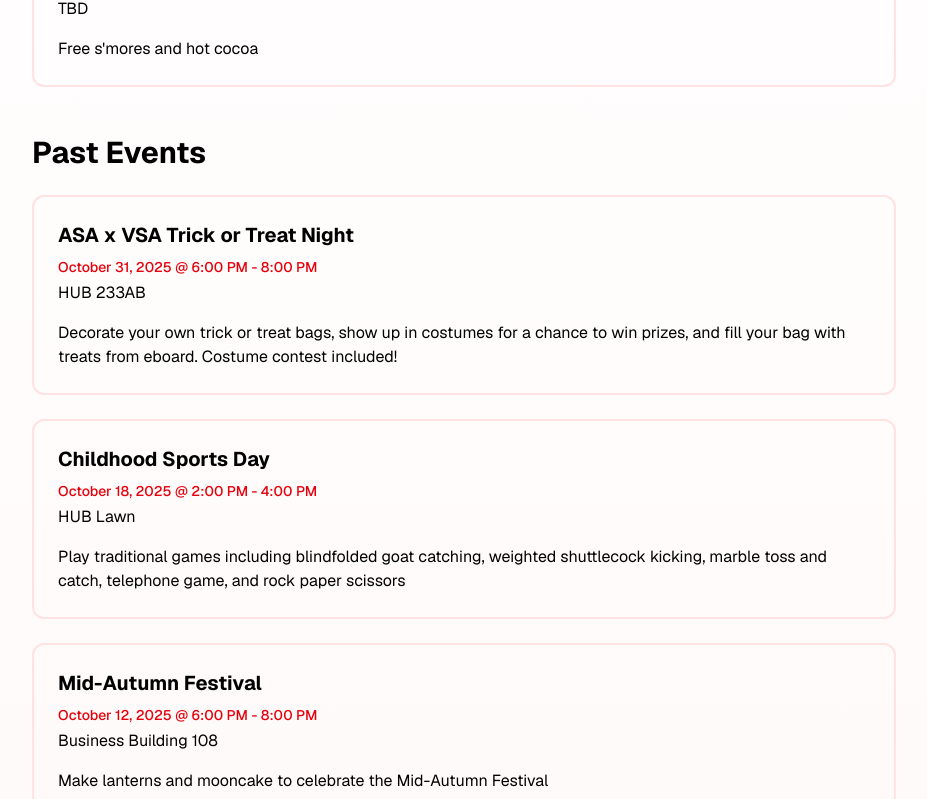
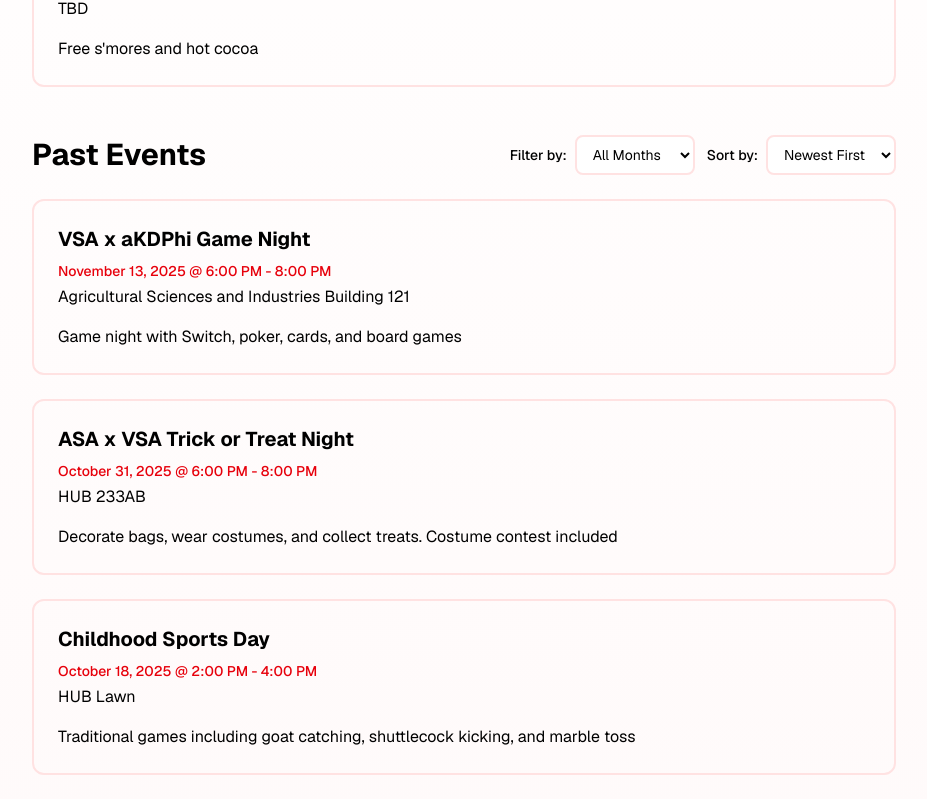
Before and after one commit to khai-ta/psu-vsa-website, a Next.js app: page /events in a window 1280 px wide. Shown: the part 613-1412 px from the top of the page, without its empty margins (176-1103 px from the left). Built offline with nearby package versions, Linux system fonts and the light colour scheme.

Commit message:
fix ui and event page

```diff
--- a/src/app/events/page.tsx
+++ b/src/app/events/page.tsx
@@ -1,6 +1,11 @@
+"use client";
+
 import Link from "next/link";
+import { useState, useMemo } from "react";
 
 export default function Events() {
+  const [sortBy, setSortBy] = useState<"date-desc" | "date-asc" | "title">("date-desc");
+  const [filterMonth, setFilterMonth] = useState<string>("all");
   const upcomingEvents = [
     {
       id: 1,
@@ -16,19 +21,30 @@ export default function Events() {
   const pastEvents = [
     {
       id: 2,
+      title: "VSA x aKDPhi Game Night",
+      date: "November 13, 2025",
+      time: "6:00 PM - 8:00 PM",
+      location: "Agricultural Sciences and Industries Building 121",
+      description: "Game night with Switch, poker, cards, and board games",
+      month: "November",
+    },
+    {
+      id: 3,
       title: "ASA x VSA Trick or Treat Night",
       date: "October 31, 2025",
       time: "6:00 PM - 8:00 PM",
       location: "HUB 233AB",
-      description: "Decorate your own trick or treat bags, show up in costumes for a chance to win prizes, and fill your bag with treats from eboard. Costume contest included!",
+      description: "Decorate bags, wear costumes, and collect treats. Costume contest included",
+      month: "October",
     },
     {
-      id: 3,
+      id: 4,
       title: "Childhood Sports Day",
       date: "October 18, 2025",
       time: "2:00 PM - 4:00 PM",
       location: "HUB Lawn",
-      description: "Play traditional games including blindfolded goat catching, weighted shuttlecock kicking, marble toss and catch, telephone game, and rock paper scissors",
+      description: "Traditional games including goat catching, shuttlecock kicking, and marble toss",
+      month: "October",
     },
     {
       id: 4,
@@ -36,7 +52,8 @@ export default function Events() {
       date: "October 12, 2025",
       time: "6:00 PM - 8:00 PM",
       location: "Business Building 108",
-      description: "Make lanterns and mooncake to celebrate the Mid-Autumn Festival",
+      description: "Make lanterns and mooncakes to celebrate Mid-Autumn Festival",
+      month: "October",
     },
     {
       id: 5,
@@ -44,7 +61,8 @@ export default function Events() {
       date: "October 10, 2025",
       time: "6:00 PM - 8:00 PM",
       location: "Thomas 100",
-      description: "Watch Mai with free popcorn",
+      description: "Watch the Vietnamese film Mai with free popcorn",
+      month: "October",
     },
     {
       id: 6,
@@ -52,7 +70,8 @@ export default function Events() {
       date: "October 4, 2025",
       time: "12:00 PM - 5:00 PM",
       location: "Sunset Park",
-      description: "Joint event with ASFC x KSA x VSA x ASA x FJSA x TASA x HKSA",
+      description: "Fitness competition with ASFC, KSA, ASA, FJSA, TASA, and HKSA",
+      month: "October",
     },
     {
       id: 7,
@@ -60,7 +79,8 @@ export default function Events() {
       date: "October 3, 2025",
       time: "6:00 PM - 8:00 PM",
       location: "Teadori",
-      description: "$3 entry fee to win big prizes",
+      description: "Compete in a Tien Len card tournament. $3 entry fee with prizes for winners",
+      month: "October",
     },
     {
       id: 8,
@@ -69,6 +89,7 @@ export default function Events() {
       time: "Kickoff @ 7:30 PM",
       location: "Beaver Stadium",
       description: "Free game entrance and ice cream to support VSA",
+      month: "September",
     },
     {
       id: 9,
@@ -77,6 +98,7 @@ export default function Events() {
       time: "6:00 PM - 8:00 PM",
       location: "Thomas 100",
       description: "Sing your heart out with VSA",
+      month: "September",
     },
     {
       id: 10,
@@ -84,7 +106,8 @@ export default function Events() {
       date: "September 21, 2025",
       time: "12:00 PM - 2:00 PM",
       location: "HUB 131",
-      description: "$3 for Vietnamese coffee or to make it yourself",
+      description: "Enjoy Vietnamese coffee for $3 or make it yourself",
+      month: "September",
     },
     {
       id: 11,
@@ -92,7 +115,8 @@ export default function Events() {
       date: "September 19, 2025",
       time: "6:00 PM - 8:00 PM",
       location: "Huck 005",
-      description: "Come to play card games, study, socialize, and make new friends",
+      description: "Play card games, study, socialize, and make new friends",
+      month: "September",
     },
     {
       id: 12,
@@ -100,7 +124,8 @@ export default function Events() {
       date: "September 14, 2025",
       time: "2:00 PM - 5:00 PM",
       location: "The Overlook Pavilion / Event Lawn",
-      description: "$5 entry or bring food. Featured: banh xeo, spring rolls, fried eggs and rice, stir fried noodles, fried spring rolls, spam musubi",
+      description: "$5 entry or bring food. Vietnamese dishes and traditional favorites provided",
+      month: "September",
     },
     {
       id: 13,
@@ -109,6 +134,7 @@ export default function Events() {
       time: "6:00 PM - 8:00 PM",
       location: "Huck 005",
       description: "Study or learn how to play tien len",
+      month: "September",
     },
     {
       id: 14,
@@ -117,8 +143,47 @@ export default function Events() {
       time: "6:00 PM - 8:00 PM",
       location: "Health and Human Development 254",
       description: "First general body meeting of the semester",
+      month: "September",
     },
   ];
+
+  // Get unique months for filter
+  const availableMonths = useMemo(() => {
+    const months = [...new Set(pastEvents.map(event => event.month))];
+    return months.sort((a, b) => {
+      const monthOrder = ["September", "October", "November", "December"];
+      return monthOrder.indexOf(a) - monthOrder.indexOf(b);
+    });
+  }, []);
+
+  // Filter and sort events
+  const filteredAndSortedEvents = useMemo(() => {
+    let filtered = pastEvents;
+
+    // Apply month filter
+    if (filterMonth !== "all") {
+      filtered = filtered.filter(event => event.month === filterMonth);
+    }
+
+    // Apply sorting
+    const sorted = [...filtered].sort((a, b) => {
+      if (sortBy === "title") {
+        return a.title.localeCompare(b.title);
+      }
+
+      // For date sorting, parse the date string
+      const dateA = new Date(a.date);
+      const dateB = new Date(b.date);
+
+      if (sortBy === "date-desc") {
+        return dateB.getTime() - dateA.getTime(); // Newest first
+      } else {
+        return dateA.getTime() - dateB.getTime(); // Oldest first
+      }
+    });
+
+    return sorted;
+  }, [filterMonth, sortBy]);
 
   return (
     <div className="min-h-screen bg-gradient-to-b from-white to-red-50">
@@ -174,9 +239,52 @@ export default function Events() {
 
         {/* Past Events*/}
         <section>
-          <h2 className="text-3xl font-bold mb-6 text-black">Past Events</h2>
+          <div className="flex flex-col md:flex-row md:items-center md:justify-between mb-6 gap-4">
+            <h2 className="text-3xl font-bold text-black">Past Events</h2>
+
+            <div className="flex flex-col sm:flex-row gap-3">
+              {/* Month Filter */}
+              <div className="flex items-center gap-2">
+                <label htmlFor="month-filter" className="text-sm font-medium text-black whitespace-nowrap">
+                  Filter by:
+                </label>
+                <select
+                  id="month-filter"
+                  value={filterMonth}
+                  onChange={(e) => setFilterMonth(e.target.value)}
+                  className="border-2 border-red-100 rounded-lg px-3 py-2 text-sm focus:outline-none focus:border-red-300 bg-white text-black"
+                >
+                  <option value="all">All Months</option>
+                  {availableMonths.map((month) => (
+                    <option key={month} value={month}>
+                      {month}
+                    </option>
+                  ))}
+                </select>
+              </div>
+
+              {/* Sort By */}
+              <div className="flex items-center gap-2">
+                <label htmlFor="sort-by" className="text-sm font-medium text-black whitespace-nowrap">
+                  Sort by:
+                </label>
+                <select
+                  id="sort-by"
+                  value={sortBy}
+                  onChange={(e) => setSortBy(e.target.value as "date-desc" | "date-asc" | "title")}
+                  className="border-2 border-red-100 rounded-lg px-3 py-2 text-sm focus:outline-none focus:border-red-300 bg-white text-black"
+                >
+                  <option value="date-desc">Newest First</option>
+                  <option value="date-asc">Oldest First</option>
+                  <option value="title">Title (A-Z)</option>
+                </select>
+              </div>
+            </div>
+          </div>
+
           <div className="grid gap-6">
-            {pastEvents.map((event) => (
+            {filteredAndSortedEvents.length > 0 ? (
+              filteredAndSortedEvents.map((event) => (
                 <div key={event.id} className="border-2 border-red-100 rounded-xl p-6 hover:border-red-200 transition-colors">
                   <div className="flex flex-col gap-4">
                     <div>
@@ -189,7 +297,12 @@ export default function Events() {
                     <p className="text-black">{event.description}</p>
                   </div>
                 </div>
-            ))}
+              ))
+            ) : (
+              <div className="border-2 border-red-100 rounded-xl p-8 text-center">
+                <p className="text-black text-lg">No events found for the selected filter.</p>
+              </div>
+            )}
           </div>
         </section>
       </div>
```
Also changed, not shown: src/app/page.tsx (+27 -33 lines). Lines whose indentation alone changed are shown as unchanged.
